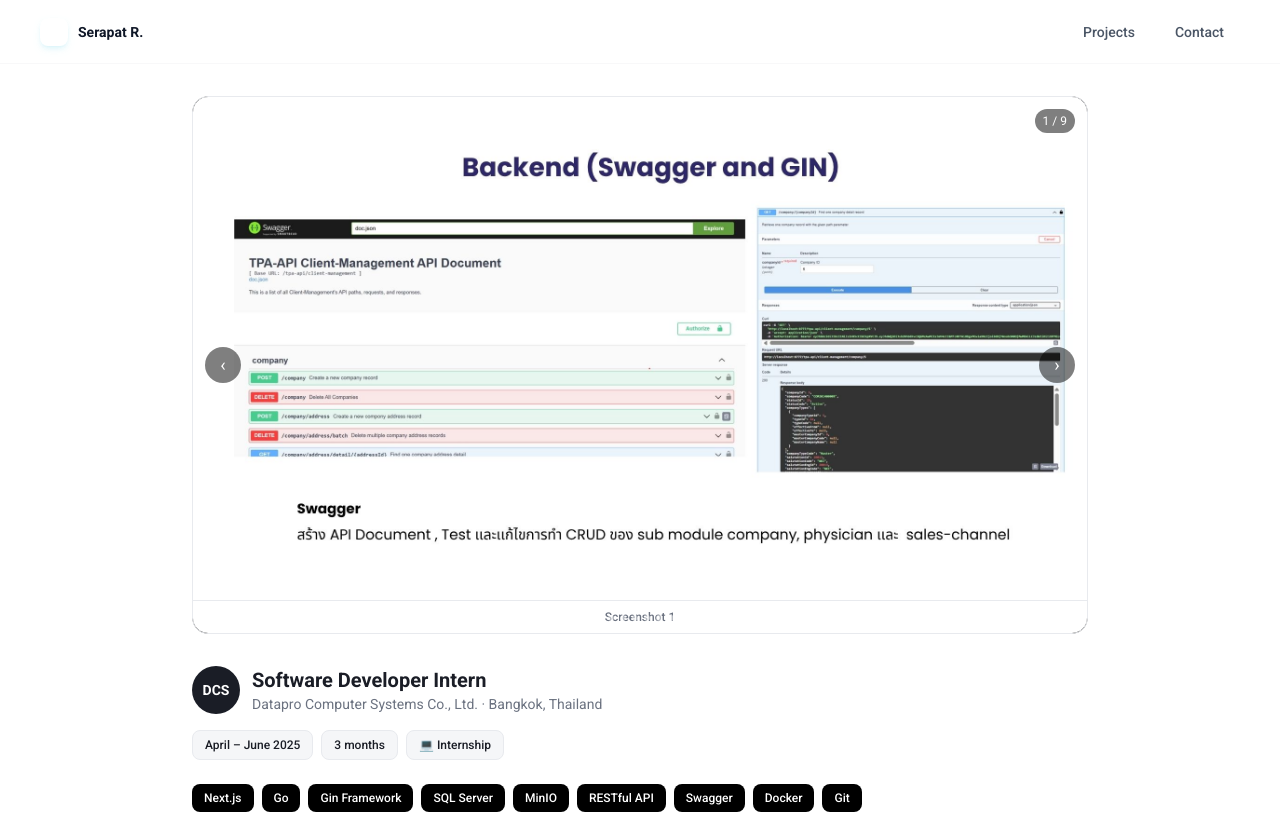
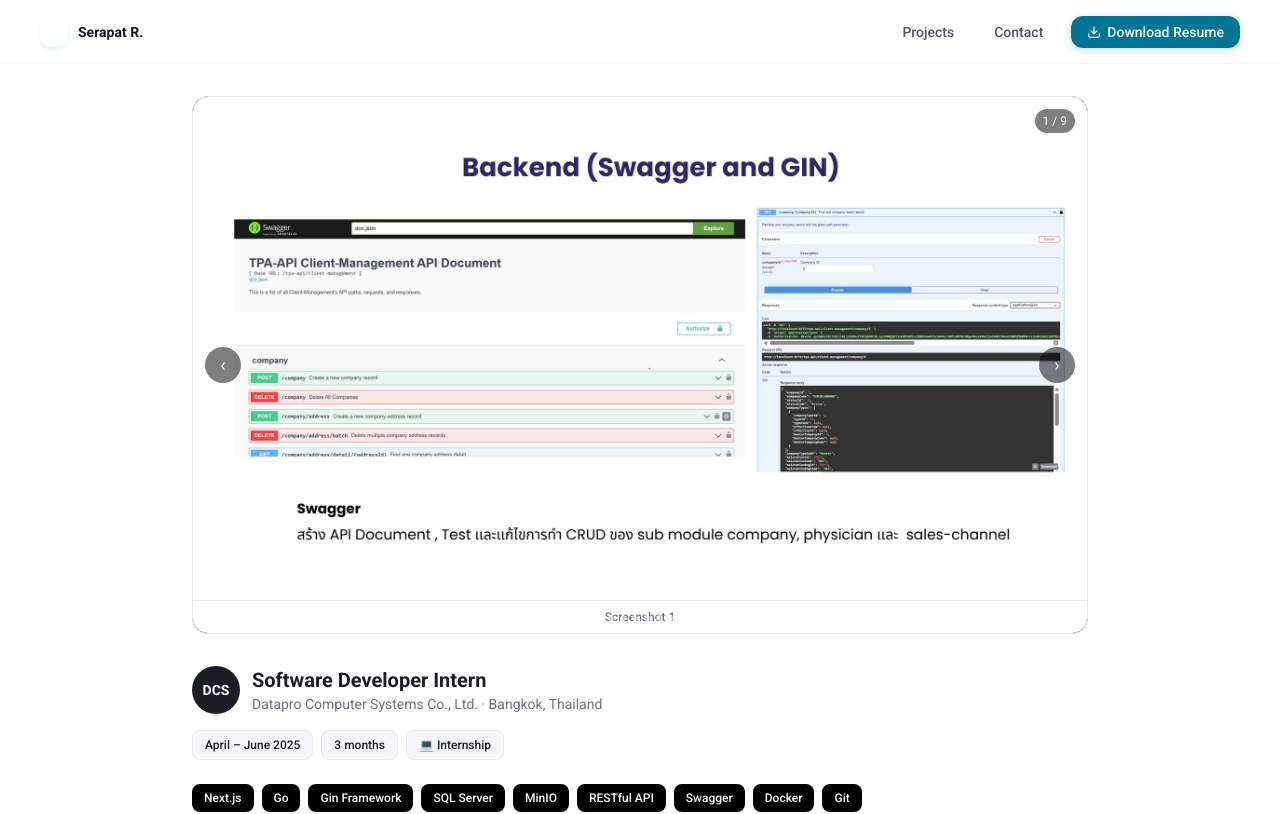
Before and after one commit to pp811010/profile_serapat, a Next.js app: page /experience in a window 1280 px wide. Shown: the top 814 px of the page. Built offline with nearby package versions, Linux system fonts and the light colour scheme; a web font is replaced by a local one.

Commit message:
add new menu in navbar

```diff
--- a/components/layout/Navbar.tsx
+++ b/components/layout/Navbar.tsx
@@ -2,6 +2,7 @@
 import Link from "next/link";
 import { usePathname } from "next/navigation";
 import { useState, useEffect } from "react";
+import { Download } from "lucide-react";
 
 export default function Navbar() {
   const pathname = usePathname();
@@ -74,6 +75,14 @@
           >
             Contact
           </button>
+          <a
+            href="/cv_serapat_ratanapachai1.pdf"
+            download="cv_serapat_ratanapachai.pdf"
+            className="flex items-center gap-1.5 px-4 py-1.5 rounded-xl text-sm font-medium text-white bg-cyan-700 hover:bg-cyan-800 transition-all duration-200 cursor-pointer shadow-[0_2px_8px_rgba(14,116,144,0.25)] ml-1"
+          >
+            <Download size={14} />
+            <span>Download Resume</span>
+          </a>
         </div>
 
         <button
@@ -118,6 +127,15 @@
             >
               Contact
             </button>
+            <a
+              href="/cv_serapat_ratanapachai1.pdf"
+              download="cv_serapat_ratanapachai.pdf"
+              onClick={() => setIsMobileMenuOpen(false)}
+              className="flex items-center gap-2 px-4 py-2.5 rounded-xl text-sm font-medium text-white bg-cyan-700 hover:bg-cyan-800 transition cursor-pointer shadow-[0_2px_8px_rgba(14,116,144,0.25)] mt-1.5"
+            >
+              <Download size={15} />
+              <span>Download Resume</span>
+            </a>
           </div>
         </div>
       )}
```
